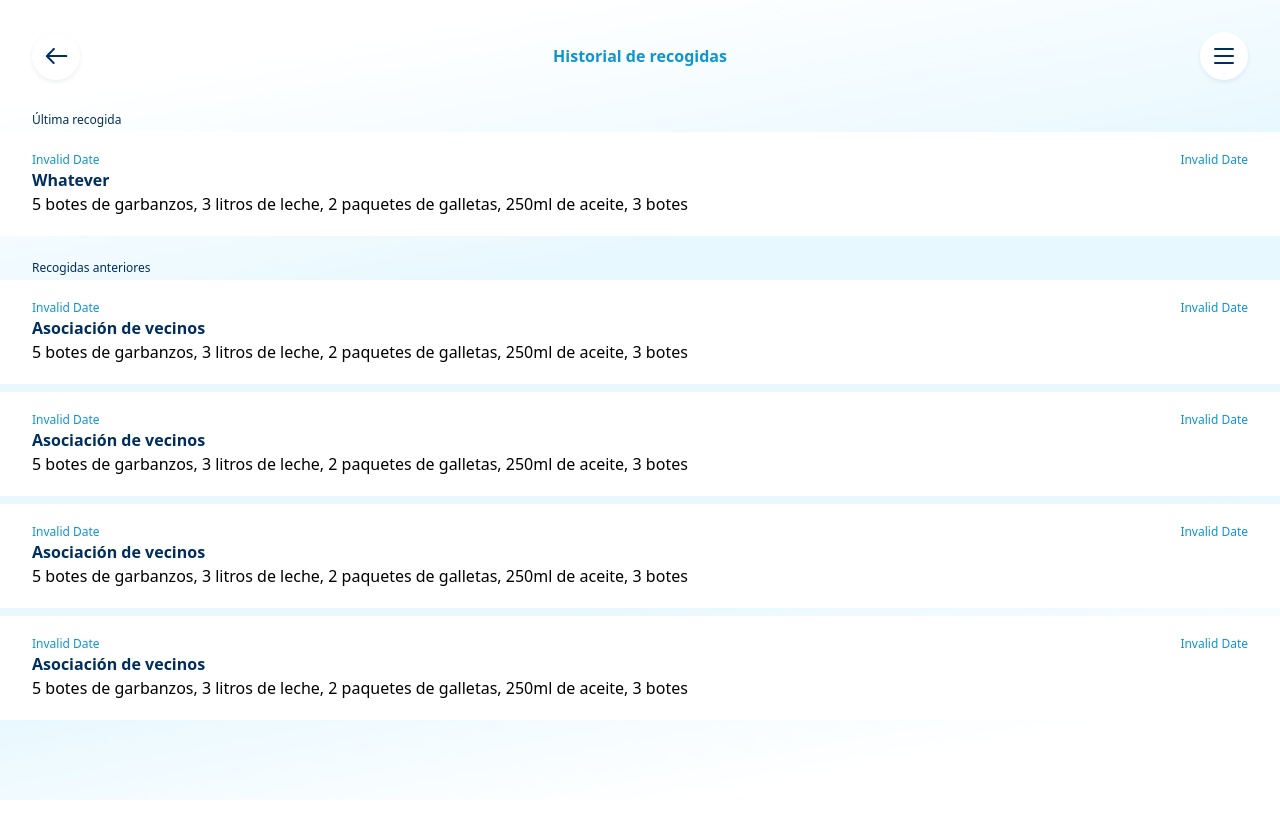
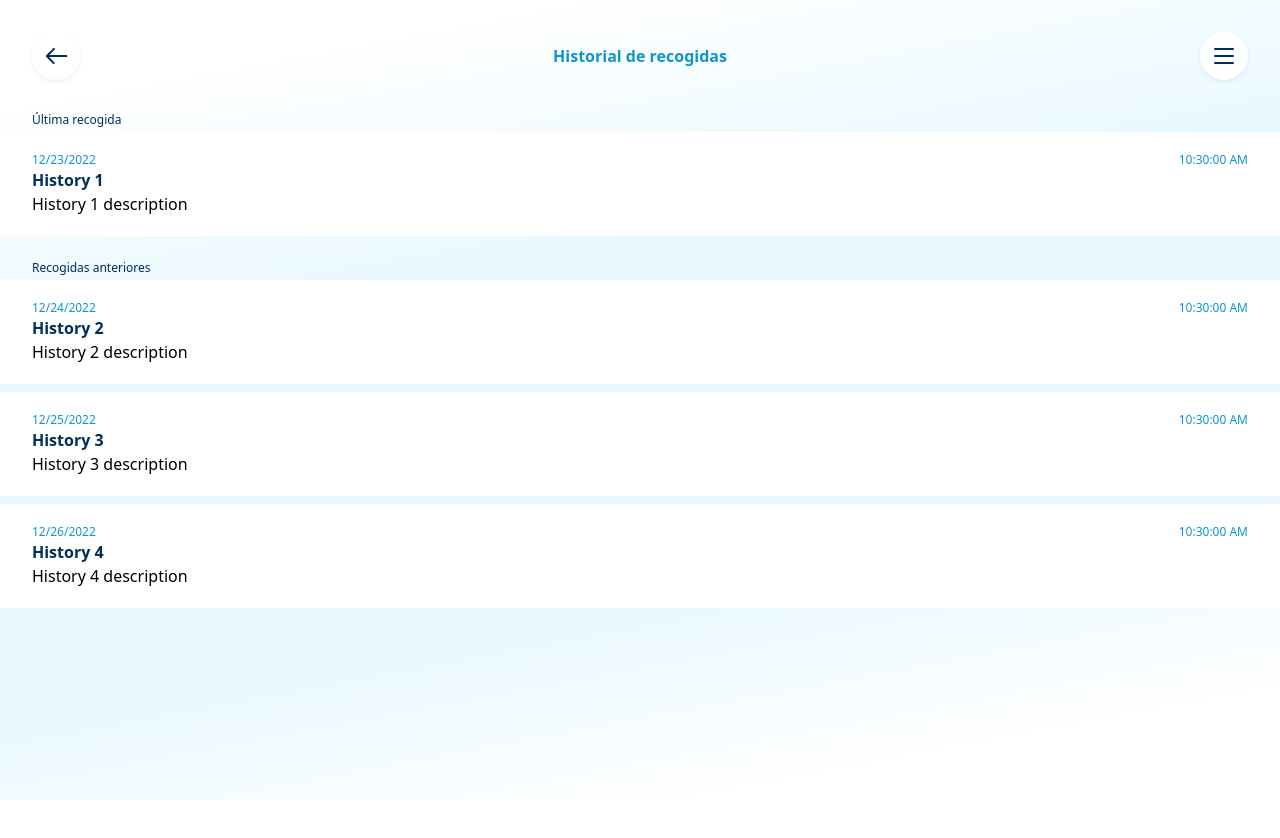
Before and after one commit to TheTributeCommunity/fesbal-frontend, a React (Vite) app: page / in a window 1280 px wide. Shown: the top 838 px of the page. Built offline with nearby package versions, Linux system fonts and the light colour scheme.

Commit message:
add functionality (mocked)

```diff
--- /dev/null
+++ b/src/mocks/history.mock.ts
@@ -0,0 +1,28 @@
+import { Pickup } from '../types/Pickup';
+
+export const HistoryMock: Pickup[] = [
+  {
+    id: 1,
+    date: '2022-12-23T10:30:00.000Z',
+    title: 'History 1',
+    description: 'History 1 description',
+  },
+  {
+    id: 2,
+    date: '2022-12-24T10:30:00.000Z',
+    title: 'History 2',
+    description: 'History 2 description',
+  },
+  {
+    id: 3,
+    date: '2022-12-25T10:30:00.000Z',
+    title: 'History 3',
+    description: 'History 3 description',
+  },
+  {
+    id: 4,
+    date: '2022-12-26T10:30:00.000Z',
+    title: 'History 4',
+    description: 'History 4 description',
+  },
+];
--- a/src/pages/PickupHistoryPage.tsx
+++ b/src/pages/PickupHistoryPage.tsx
@@ -1,54 +1,38 @@
+import { useEffect, useMemo, useState } from 'react';
+import AppBackButton from '../components/atom/AppBackButton';
+import AppBurgerMenuButton from '../components/atom/AppBurgerMenuButton';
 import HistoryCard from '../components/atom/HistoryCard';
-import BurgerMenuIcon from '../components/icons/BurgerMenuIcon';
-import RightArrowIcon from '../components/icons/RightArrowIcon';
+import PickupService from '../services/PickupService';
+import { Pickup } from '../types/Pickup';
 
 const PickupHistoryPage = () => {
+  const [pickupHistory, setPickupHistory] = useState<Pickup[]>([]);
+  const lastPickup = useMemo(() => pickupHistory[0], [pickupHistory]);
+
+  useEffect(() => {
+    PickupService.getPickupHistory().then(setPickupHistory);
+  }, []);
+
   return (
     <div className="min-h-screen flex flex-col page-bg mb-16">
       <div className="flex flex-row justify-between items-center p-8 text-[#0F95CE] text-base font-bold">
-        <button className="bg-white h-12 w-12 rounded-full flex justify-center items-center app-shadow">
-          <RightArrowIcon />
-        </button>
+        <AppBackButton />
         <h1>Historial de recogidas</h1>
-        <button className="bg-white h-12 w-12 rounded-full flex justify-center items-center app-shadow">
-          <BurgerMenuIcon />
-        </button>
+        <AppBurgerMenuButton />
       </div>
       <div className="mb-6">
         <h2 className="text-[#002E5D] text-xs px-8 mb-1">Última recogida</h2>
-        <HistoryCard
-          title="Whatever"
-          date="22/07/2022"
-          time="10:30"
-          description="5 botes de garbanzos, 3 litros de leche, 2 paquetes de galletas, 250ml de aceite, 3 botes"
-        />
+        {!lastPickup ? (
+          <p>No hay última recogida</p>
+        ) : (
+          <HistoryCard title={lastPickup.title} isoDate={lastPickup.date} description={lastPickup.description} />
+        )}
       </div>
       <h2 className="text-[#002E5D] text-xs px-8 mb-1">Recogidas anteriores</h2>
       <div className="flex flex-col gap-2">
-        <HistoryCard
-          title="Asociación de vecinos"
-          date="22/07/2022"
-          time="10:30"
-          description="5 botes de garbanzos, 3 litros de leche, 2 paquetes de galletas, 250ml de aceite, 3 botes"
-        />
-        <HistoryCard
-          title="Asociación de vecinos"
-          date="22/07/2022"
-          time="10:30"
-          description="5 botes de garbanzos, 3 litros de leche, 2 paquetes de galletas, 250ml de aceite, 3 botes"
-        />
-        <HistoryCard
-          title="Asociación de vecinos"
-          date="22/07/2022"
-          time="10:30"
-          description="5 botes de garbanzos, 3 litros de leche, 2 paquetes de galletas, 250ml de aceite, 3 botes"
-        />
-        <HistoryCard
-          title="Asociación de vecinos"
-          date="22/07/2022"
-          time="10:30"
-          description="5 botes de garbanzos, 3 litros de leche, 2 paquetes de galletas, 250ml de aceite, 3 botes"
-        />
+        {pickupHistory.slice(1).map((pickup) => (
+          <HistoryCard title={pickup.title} isoDate={pickup.date} description={pickup.description} />
+        ))}
       </div>
     </div>
   );
--- /dev/null
+++ b/src/services/PickupService.ts
@@ -0,0 +1,10 @@
+import { HistoryMock } from '../mocks/history.mock';
+import { Pickup } from '../types/Pickup';
+
+class PickupService {
+  static async getPickupHistory(): Promise<Pickup[]> {
+    return HistoryMock;
+  }
+}
+
+export default PickupService;
--- /dev/null
+++ b/src/types/Pickup.ts
@@ -0,0 +1,6 @@
+export interface Pickup {
+  id: number;
+  date: string;
+  title: string;
+  description: string;
+}
```
